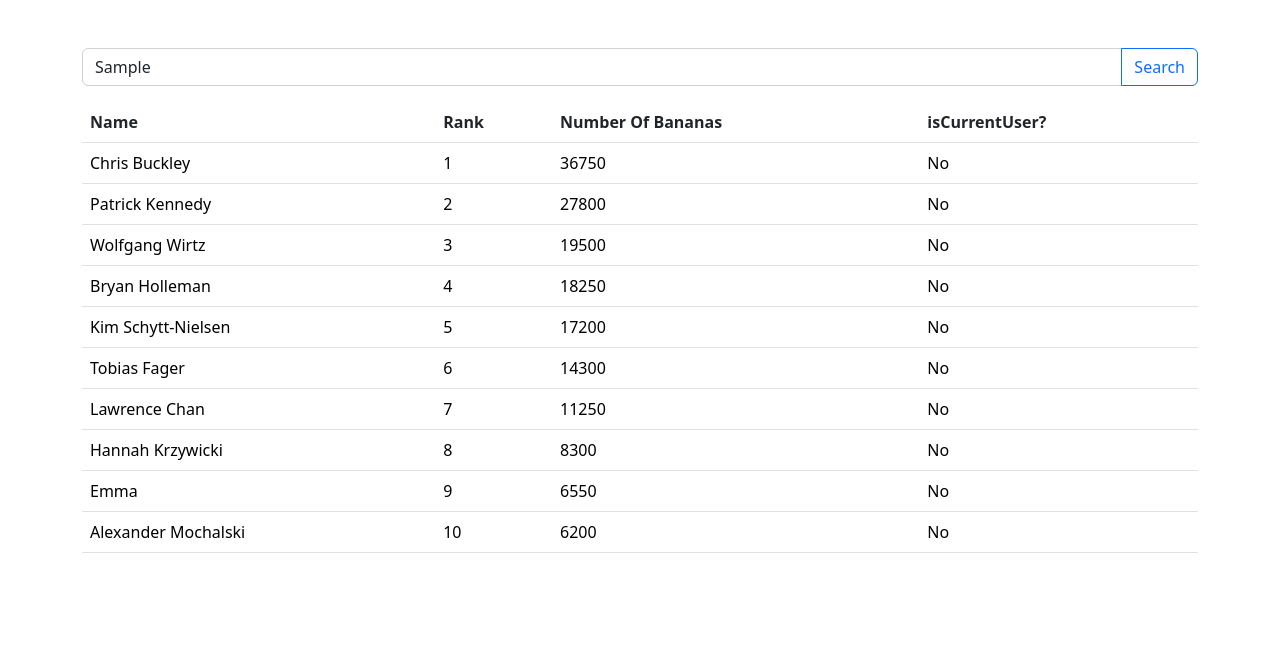
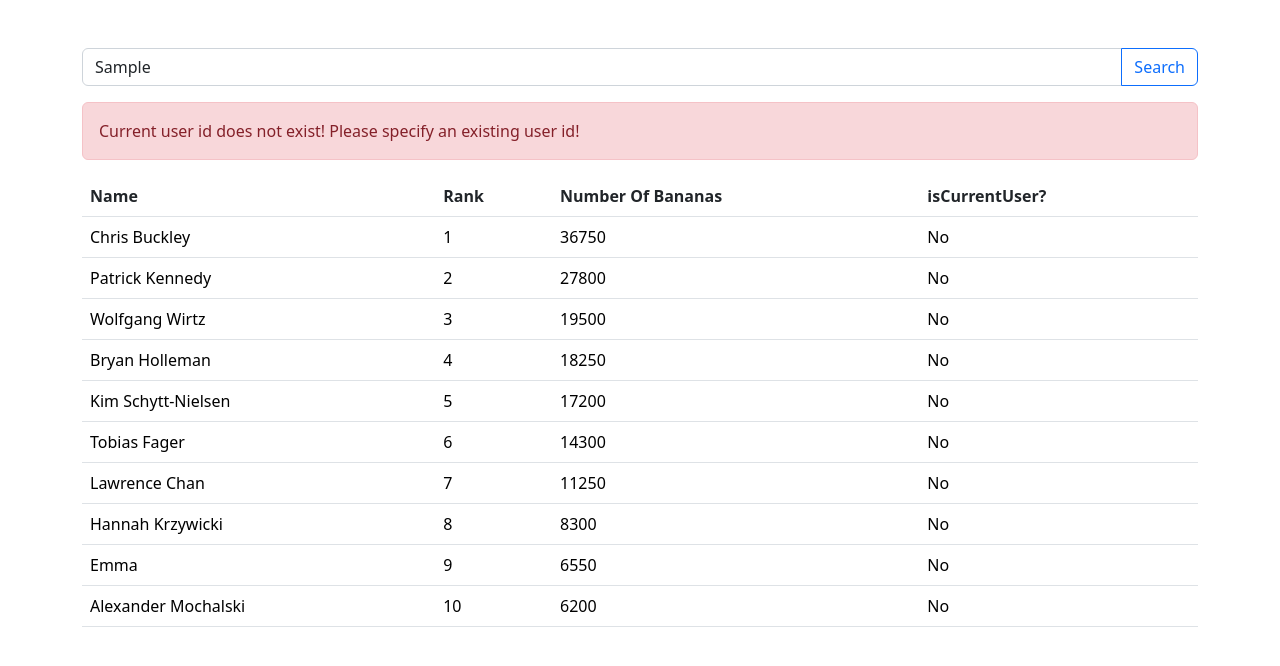
Before and after one commit to henry-hein/Banana-Leaderboard, a React (Create React App) app: page / in a window 1280 px wide. Both pictures are taken after typing "Sample" into the empty fields and a click on the button "Search". Shown: the top 666 px of the page. Built offline with nearby package versions, Linux system fonts and the light colour scheme.

Commit message:
user does not exist alert working

```diff
--- a/src/App.js
+++ b/src/App.js
@@ -42,7 +42,7 @@ const App = () => {
       }
       return person.uid === searchInput;
     });
-    //if person banana count rank is more than 10 remove rank 10 and replace with found person
+
     if(findPersonById?.rank > 10){
       top10BananasCount.pop();
       top10BananasCount.push(findPersonById);
@@ -64,6 +64,11 @@ const App = () => {
           Search
         </button>
       </form>
+      {!currentUserId && (
+        <div className="alert alert-danger" role="alert">
+          Current user id does not exist! Please specify an existing user id!
+        </div>
+      )}
       <table className="table">
         <thead>
           <tr>
```
